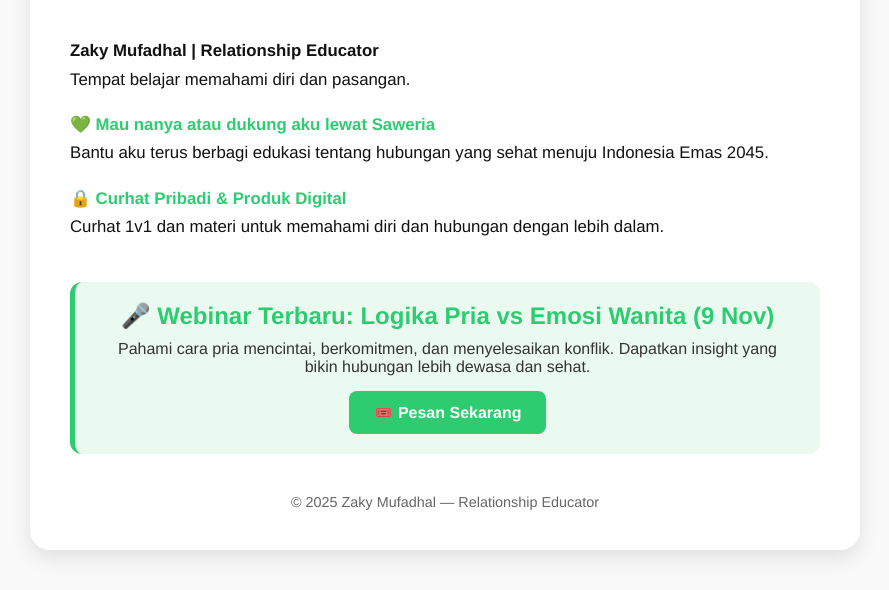
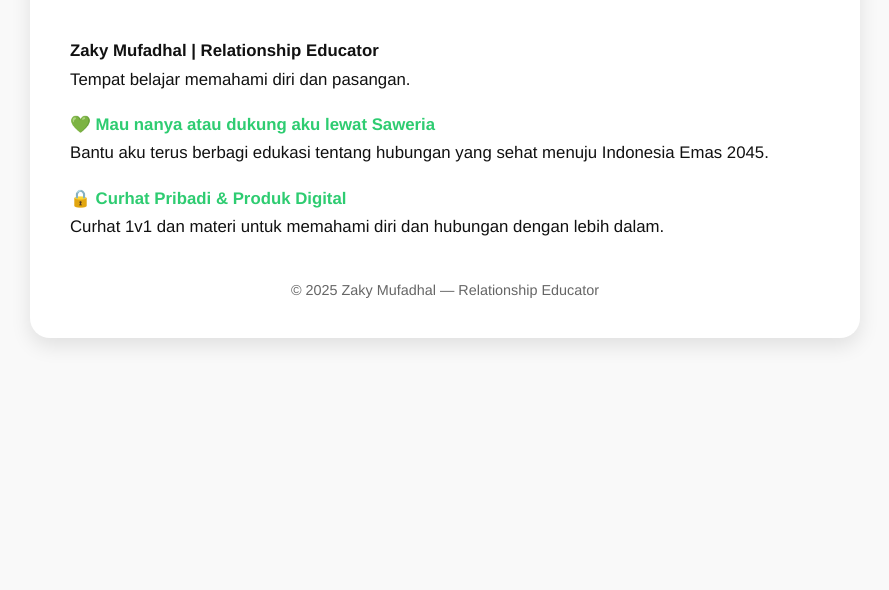
Before and after one commit to zakimufadhal-emojismile/zaky-mufadhal, a plain HTML site: page index.html in a window 1280 px wide. Shown: the part 349-939 px from the top of the page, without its empty margins (195-1084 px from the left). After the commit the page ends 880 px from the top, so only its background shows below. Drawn offline with Linux system fonts and the light colour scheme.

Commit message:
Update index.html

```diff
--- a/index.html
+++ b/index.html
@@ -154,15 +154,9 @@
     <article>
       <p><strong>Zaky Mufadhal | Relationship Educator</strong><br />Tempat belajar memahami diri dan pasangan.</p>
       <p><a href="https://saweria.co/zakymufadhal" target="_blank" rel="noopener noreferrer">💚 Mau nanya atau dukung aku lewat Saweria</a><br />Bantu aku terus berbagi edukasi tentang hubungan yang sehat menuju Indonesia Emas 2045.</p>
-      <p><a href="https://muhammad-zaky-mufadhal.myscalev.com/landing-page-baru" target="_blank" rel="noopener noreferrer">🔒 Curhat Pribadi & Produk Digital</a><br />Curhat 1v1 dan materi untuk memahami diri dan hubungan dengan lebih dalam.</p>
+      <p><a href="https://sites.google.com/view/curhatwithzaky/beranda" target="_blank" rel="noopener noreferrer">🔒 Curhat Pribadi & Produk Digital</a><br />Curhat 1v1 dan materi untuk memahami diri dan hubungan dengan lebih dalam.</p>
     </article>
 
-    <section class="webinar">
-      <h2>🎤 Webinar Terbaru: Logika Pria vs Emosi Wanita (9 Nov)</h2>
-      <p>Pahami cara pria mencintai, berkomitmen, dan menyelesaikan konflik. Dapatkan insight yang bikin hubungan lebih dewasa dan sehat.</p>
-      <a href="https://event.rapatin.id/logika-pria-vs-emosi-wanita-memahami-cara-pria-mencintai-berkomitmen-dan-menyelesaikan-konflik-1" target="_blank" rel="noopener noreferrer">
-        🎟️ Pesan Sekarang
-      </a>
     </section>
 
     <footer>© 2025 Zaky Mufadhal — Relationship Educator</footer>
```
